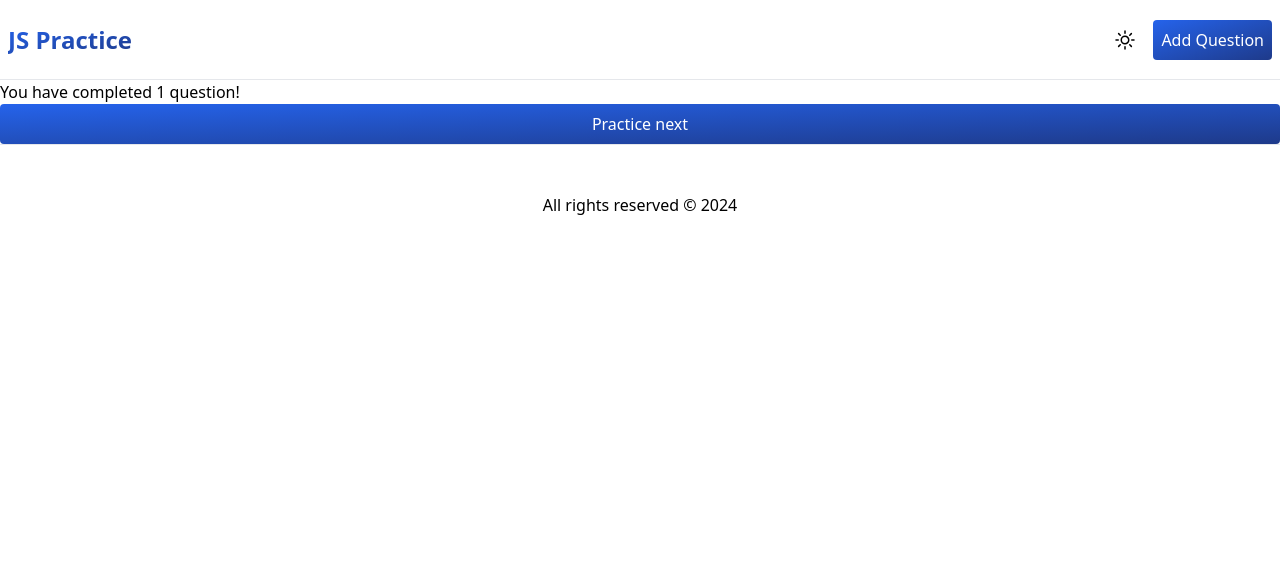
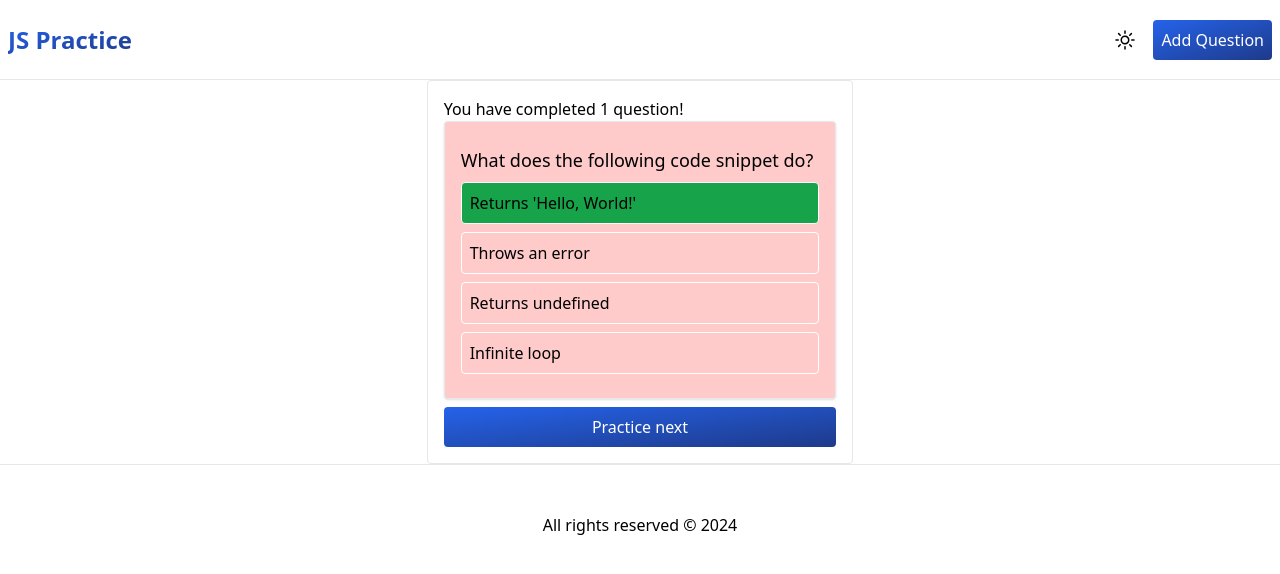
Before and after one commit to ashsajal1/js-practice-app, a React (Vite) app: page /quiz in a window 1280 px wide. Both pictures are taken after a click on the element "Submit". Shown: the top 574 px of the page. Built offline with nearby package versions, Linux system fonts and the light colour scheme.

Commit message:
show question answer status in center

```diff
--- a/src/pages/quiz.tsx
+++ b/src/pages/quiz.tsx
@@ -9,6 +9,8 @@ export default function Quiz() {
     const [curretnQuestion, setCurrentQuestion] = useState<QuizQuestionType | null>(null)
     const [isCompletedCurrentQuiz, setIsCompletedCurrentQuiz] = useState(false)
     const [selectedOption, setSelectedOption] = useState('')
+    const [isRightAnswer, setIsRightAnswer] = useState(false)
+
     useEffect(() => {
         document.querySelectorAll('pre code').forEach((block) => {
             if (block instanceof HTMLElement) {
@@ -18,7 +20,7 @@ export default function Quiz() {
     }, []);
 
     useEffect(() => {
-        if(quizQuestions.length > currentQuestinIndex + 1) {
+        if (quizQuestions.length > currentQuestinIndex + 1) {
             setCurrentQuestion(quizQuestions[currentQuestinIndex])
         } else {
             setCurrentQuestinIndex(0)
@@ -28,14 +30,29 @@ export default function Quiz() {
 
     if (isCompletedCurrentQuiz) {
         return <>
-            <h1>You have completed {currentQuestinIndex + 1} question!</h1>
-            <div className='btn' onClick={() => {setCurrentQuestinIndex(prevIndex => prevIndex + 1); setIsCompletedCurrentQuiz(false)}}>Practice next</div>
+            <div className='grid place-items-center'>
+                <div className="w-full md:w-1/3 border p-6 md:p-4 rounded">
+                    <h1>You have completed {currentQuestinIndex + 1} question!</h1>
+
+                    <div className={`p-4 rounded border shadow ${isRightAnswer ? 'bg-green-200' : 'bg-red-200'}`}>
+                        <p className="text-lg font-medium my-2">{curretnQuestion?.question}</p>
+                        {curretnQuestion?.options?.map((i) => (
+                            <>
+                                <p className={`p-2 text-black border rounded mb-2 cursor-pointer select-none ${curretnQuestion.answer === i ? 'bg-green-600' : ''} ${selectedOption === curretnQuestion.answer && selectedOption === i ? 'bg-green-600' : ''} ${isRightAnswer && selectedOption !== i ? 'border border-black text-black dark:border-gray-800' : ''} ${!isRightAnswer && selectedOption === i ? 'bg-red-600' : ''} ${!isRightAnswer && selectedOption !== i ? 'border border-white text-black dark:border-gray-800' : ''}`}>{i}</p>
+                            </>
+                        ))}
+
+                    </div>
+
+                    <div className='btn mt-2' onClick={() => { setCurrentQuestinIndex(prevIndex => prevIndex + 1); setIsCompletedCurrentQuiz(false) }}>Practice next</div>
+                </div>
+            </div>
         </>
     }
 
     return (
         <>
-            <div>
+            <div className='grid place-items-center mt-8'>
                 <div className="w-full md:w-1/3 border p-6 md:p-4 rounded">
                     <p>{curretnQuestion?.question}</p>
                     <p className='py-2 text-sm font-extralight'>Type : <span className='text-sm bg-blue-300 rounded p-1 text-blue-600'>{curretnQuestion?.type}</span></p>
@@ -43,10 +60,10 @@ export default function Quiz() {
                     {curretnQuestion?.code && <pre><code>{curretnQuestion.code}</code></pre>}
 
                     <div>
-                        {curretnQuestion?.options?.map(i => <div onClick={() => setSelectedOption(i)} className={`p-2 select-none cursor-pointer rounded border my-1 ${selectedOption === i ? 'border-blue-600':''}`}>{i}</div>)}
+                        {curretnQuestion?.options?.map(i => <div onClick={() => setSelectedOption(i)} className={`p-2 select-none cursor-pointer rounded border my-1 ${selectedOption === i ? 'border-blue-600' : ''}`}>{i}</div>)}
                     </div>
 
-                    <div onClick={() => { setIsCompletedCurrentQuiz(true) }} className="btn">Submit</div>
+                    <div onClick={() => { setIsCompletedCurrentQuiz(true); setIsRightAnswer((curretnQuestion?.answer === selectedOption)) }} className="btn">Submit</div>
                 </div>
             </div>
         </>
```
